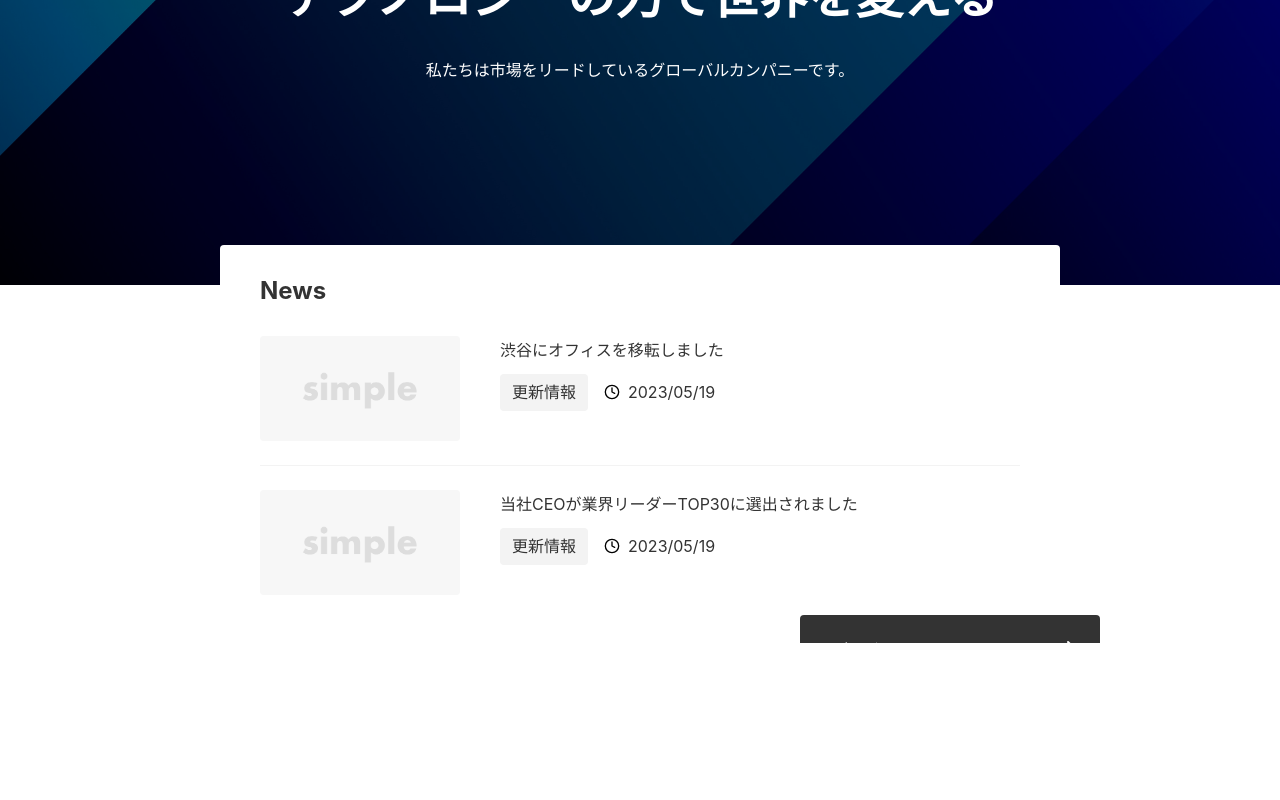
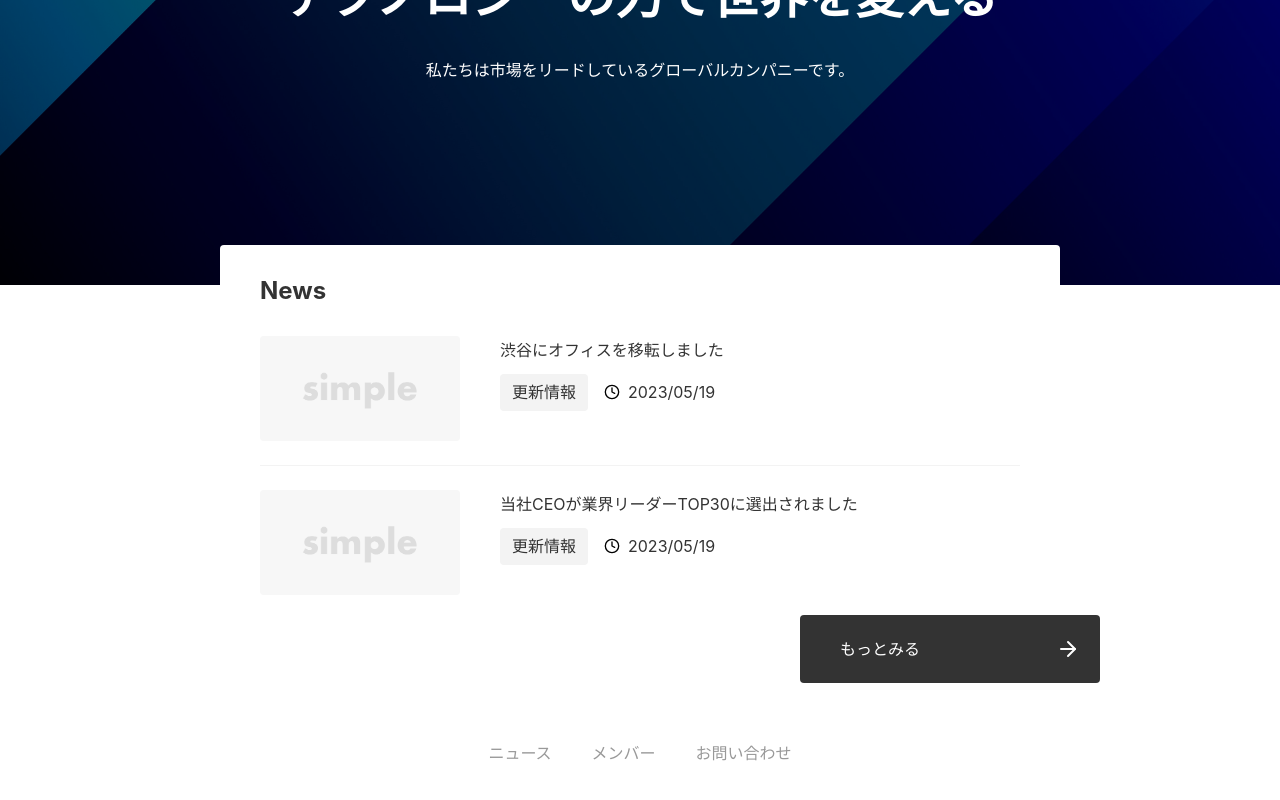
Before and after one commit to hanimako/my-next-project, a Next.js app: page / in a window 1280 px wide. Shown: the part 246-1046 px from the top of the page. Before the commit the page ends 889 px from the top, so only its background shows below. Built offline with nearby package versions, Linux system fonts and the light colour scheme.

Commit message:
3章まで完了

```diff
--- /dev/null
+++ b/app/_components/Footer/index.module.css
@@ -0,0 +1,29 @@
+.footer {
+  padding: 16px 24px;
+  text-align: center;
+  color: var(--color-text-sub);
+  font-size: 0.8rem;
+  margin-top: 80px;
+}
+
+.nav {
+  margin-bottom: 16px;
+}
+
+.items {
+  display: flex;
+  justify-content: center;
+  gap: 40px;
+  font-size: 1rem;
+  white-space: nowrap;
+}
+
+@media (max-width: 640px) {
+  .items {
+    flex-wrap: wrap;
+    gap: 8px 0;
+  }
+  .item {
+    width: 50%;
+  }
+}
--- /dev/null
+++ b/app/_components/Footer/index.tsx
@@ -0,0 +1,21 @@
+import styles from "./index.module.css";
+
+export default function Footer() {
+  return (
+    <footer className={styles.footer}>
+      <nav className={styles.nav}>
+        <ul className={styles.items}>
+          <li className={styles.item}>
+            <a href="/news">ニュース</a>
+          </li>
+          <li className={styles.item}>
+            <a href="/member">メンバー</a>
+          </li>
+          <li className={styles.item}>
+            <a href="/contact">お問い合わせ</a>
+          </li>
+        </ul>
+      </nav>
+    </footer>
+  );
+}
--- a/app/layout.tsx
+++ b/app/layout.tsx
@@ -1,5 +1,6 @@
 import "./globals.css";
 import Header from "./_components/Header";
+import Footer from "./_components/Footer";
 
 export default function RootLayout({
   children,
@@ -11,6 +12,7 @@
       <body>
         <Header />
         {children}
+        <Footer />
       </body>
     </html>
   );
```
